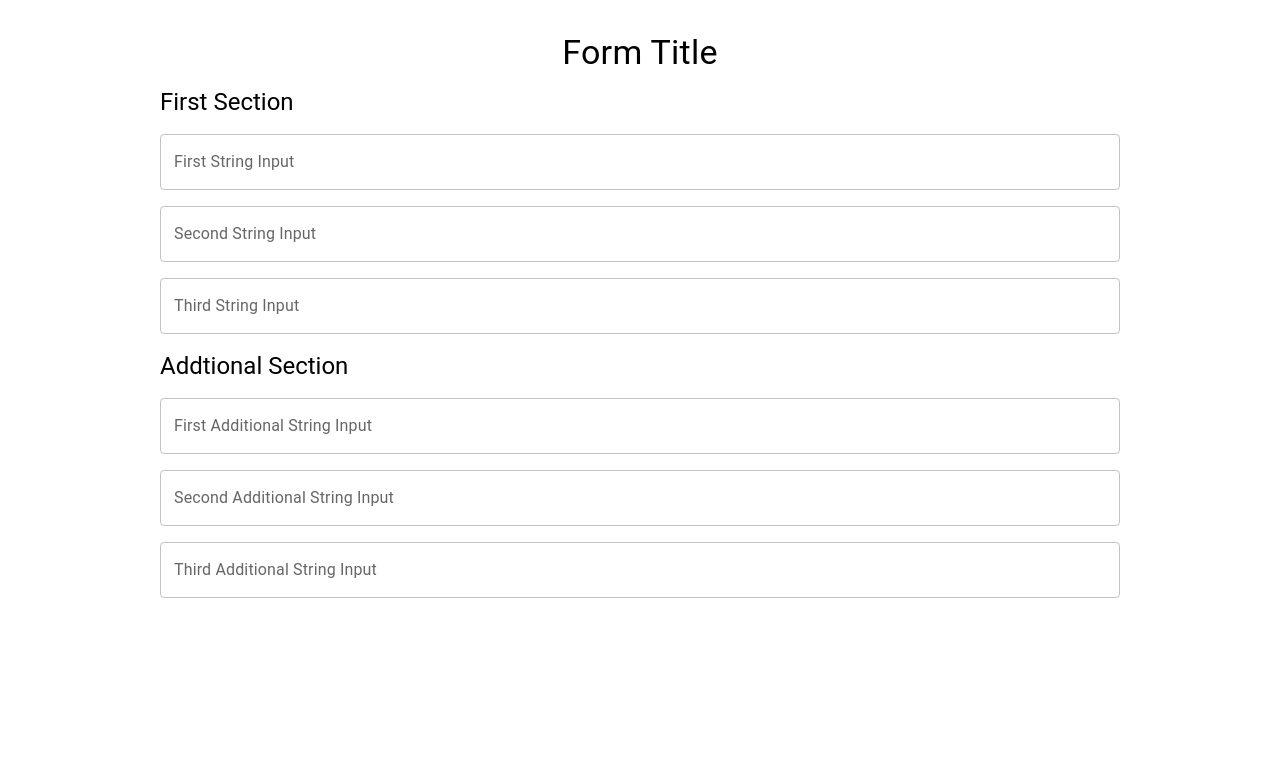
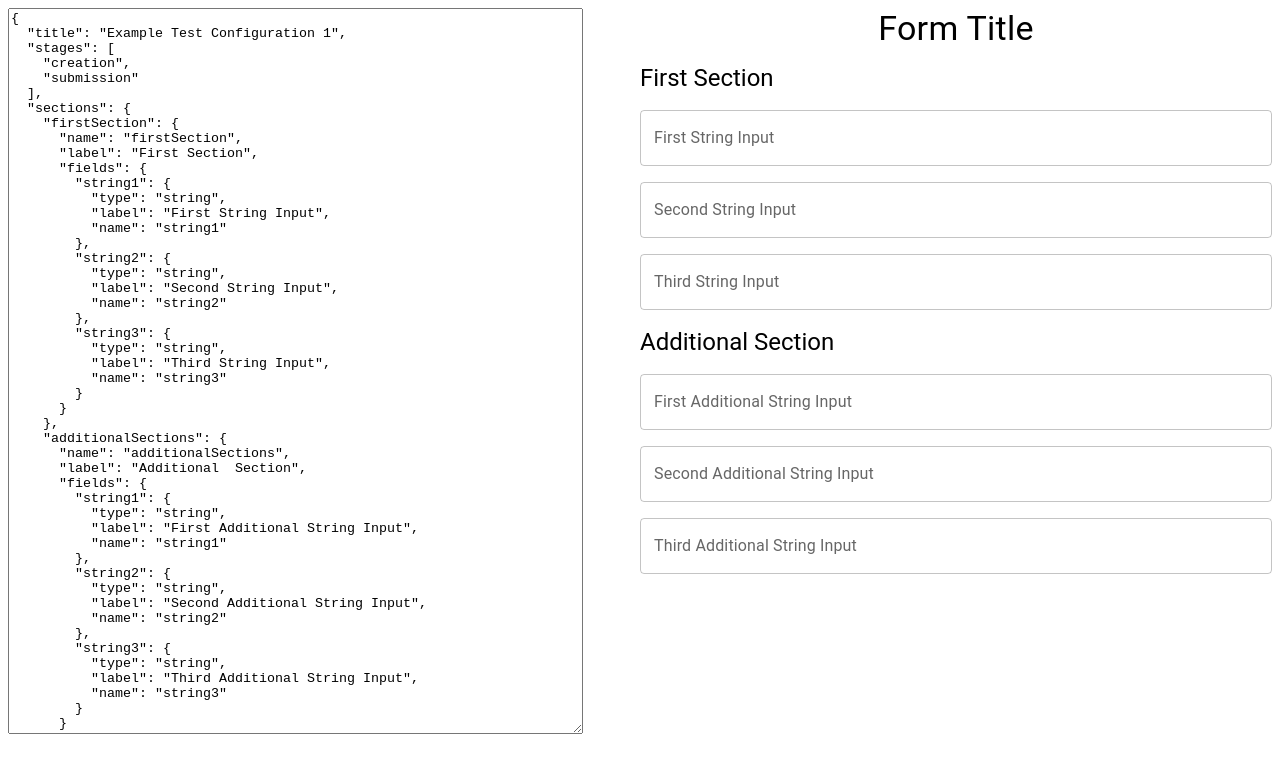
Before and after one commit to AndrewSmithDev/labnetik-test-prototype, a React (Vite) app in the folder proof-of-concept/client/: page / in a window 1280 px wide. Shown: the top 772 px of the page. Built offline with nearby package versions, Linux system fonts and the light colour scheme.

Commit message:
feat: config editor

```diff
--- /dev/null
+++ b/proof-of-concept/client/src/config-editor/config-editor.tsx
@@ -0,0 +1,21 @@
+import { DOMAttributes } from "react";
+
+export type ConfigEditorProps = {
+  config: any;
+  setConfig: (config: any) => void;
+};
+
+export const ConfigEditor = ({ config, setConfig }: ConfigEditorProps) => {
+  const handleUpdate: DOMAttributes<HTMLTextAreaElement>["onBlur"] = (e) => {
+    const newConfig = JSON.parse(e.target.value);
+    setConfig(newConfig);
+  };
+
+  return (
+    <div style={{ width: "50%" }}>
+      <textarea style={{ width: "90%", height: "90vh" }} onBlur={handleUpdate}>
+        {JSON.stringify(config, null, 2)}
+      </textarea>
+    </div>
+  );
+};
--- /dev/null
+++ b/proof-of-concept/client/src/config-editor/index.ts
@@ -0,0 +1 @@
+export * from "./config-editor";
--- a/proof-of-concept/client/src/example/example-test-config1.ts
+++ b/proof-of-concept/client/src/example/example-test-config1.ts
@@ -27,7 +27,7 @@ export const exampleConfig1: CustomTestConfig = {
     },
     additionalSections: {
       name: "additionalSections",
-      label: "Addtional Section",
+      label: "Additional  Section",
       fields: {
         string1: {
           type: "string",
--- a/proof-of-concept/client/src/form/form-generator.tsx
+++ b/proof-of-concept/client/src/form/form-generator.tsx
@@ -3,14 +3,14 @@ import { CustomTestConfig } from "../type";
 import { FormSection } from "./form-section";
 
 export type FormGeneratorProps = {
-  testConfig: CustomTestConfig;
+  config: CustomTestConfig;
 };
 
-export const FormGenerator = ({ testConfig }: FormGeneratorProps) => {
-  const { sections } = testConfig;
+export const FormGenerator = ({ config }: FormGeneratorProps) => {
+  const { sections } = config;
 
   return (
-    <div style={{ maxWidth: 960, margin: "32px auto" }}>
+    <div style={{ width: "50%" }}>
       <Typography variant="h4" align="center" gutterBottom>
         Form Title
       </Typography>
--- a/proof-of-concept/client/src/main.tsx
+++ b/proof-of-concept/client/src/main.tsx
@@ -1,10 +1,9 @@
 import React from "react";
 import ReactDOM from "react-dom/client";
-import { exampleConfig1 } from "./example";
-import { FormGenerator } from "./form";
+import { Wrapper } from "./wrapper";
 
 ReactDOM.createRoot(document.getElementById("root")!).render(
   <React.StrictMode>
-    <FormGenerator testConfig={exampleConfig1} />
+    <Wrapper />
   </React.StrictMode>
 );
--- /dev/null
+++ b/proof-of-concept/client/src/wrapper/index.ts
@@ -0,0 +1 @@
+export * from "./wrapper";
--- /dev/null
+++ b/proof-of-concept/client/src/wrapper/wrapper.tsx
@@ -0,0 +1,14 @@
+import { useState } from "react";
+import { ConfigEditor } from "../config-editor/config-editor";
+import { exampleConfig1 } from "../example";
+import { FormGenerator } from "../form";
+
+export const Wrapper = () => {
+  const [config, setConfig] = useState(exampleConfig1);
+  return (
+    <div style={{ display: "flex" }}>
+      <ConfigEditor config={config} setConfig={setConfig} />
+      <FormGenerator config={config} />
+    </div>
+  );
+};
```
